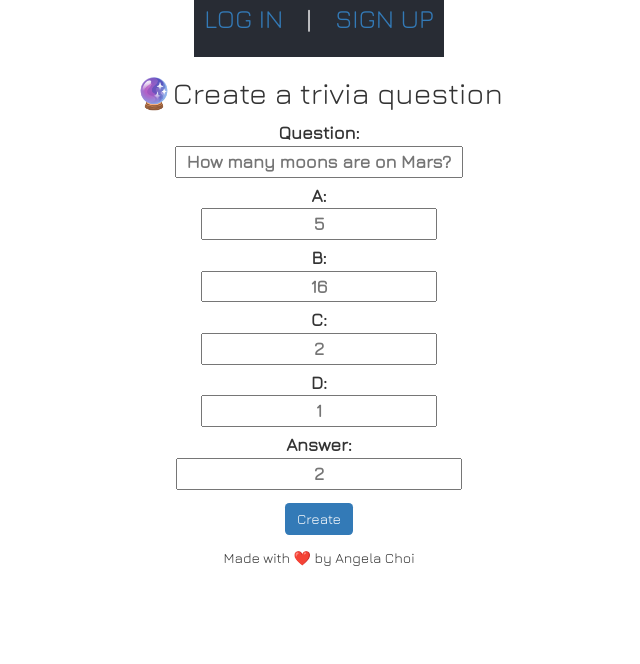
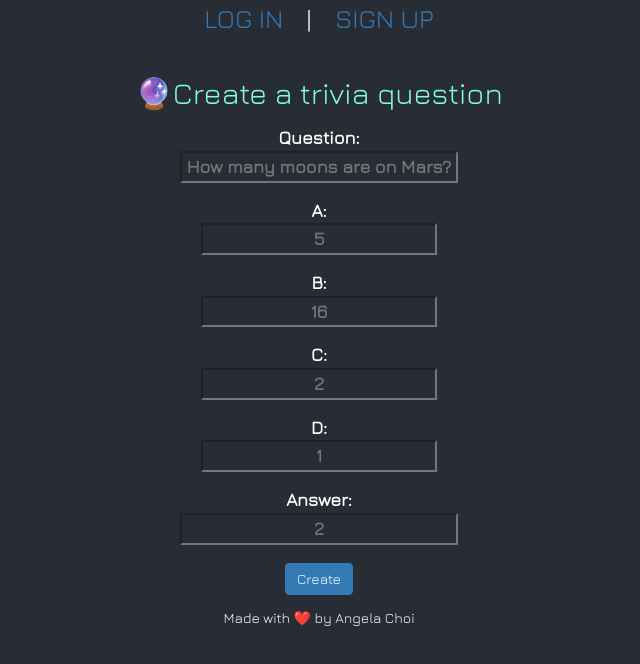
Before and after one commit to angelamchoi/react-trivia-game, a React (Create React App) app: page /create in a window 1280 px wide. Shown: the top 664 px of the page, without its empty margins (321-961 px from the left). Built offline with nearby package versions, Linux system fonts and the light colour scheme; no server answers.

Commit message:
added styling to form to mmake it user friendly

```diff
--- a/src/components/QuizForm/QuizForm.css
+++ b/src/components/QuizForm/QuizForm.css
@@ -4,10 +4,12 @@
     flex-direction: column;
     margin: .5rem;
     align-items: center;
+    color: white;
   }
 
   .container {
     max-width: 550px;
+    color: white;
 
   }
 
@@ -18,10 +20,13 @@
     cursor: pointer;
   }
 
+
   label {
     font-size: 18px;
+    color: white;
+    padding: 5px;
   }
 
-  input textarea {
-    width: 100%;
+  h2 {
+    color: aquamarine;
   }
--- a/src/components/QuizList/QuizList.css
+++ b/src/components/QuizList/QuizList.css
@@ -1,67 +1,9 @@
-/* .card {
-    display: flex;
-    justify-content: center;
-    align-items: center;
-    position: relative;
-    border-radius: .25rem;
-    box-shadow: 0 0 5px 2px rgba(0, 0, 0, .3);
-    background-color: white;
-    transform-style: preserve-3d;
-    cursor: pointer;
-    height: 400px;
-    width: 300px;
-  }
+h1 {
+  color: aquamarine;
+}
 
-  .container {
-    max-width: 250px;
-    margin: 5rem 2rem;
-  }
+.card-list {
+  margin-top: 25px;
+  margin-bottom: 25px;
 
-  .card {
-    display: flex;
-    justify-content: center;
-    align-items: center;
-    position: relative;
-    border-radius: .25rem;
-    box-shadow: 0 0 5px 2px rgba(0, 0, 0, .3);
-    background-color: white;
-    transform-style: preserve-3d;
-    cursor: pointer;
-    height: 400px;
-    width: 500px;
 }
-  .form-group {
-    display: flex;
-    flex-direction: column;
-    margin: .5rem;
-
-  }
-
-  .container {
-    max-width: 250px;
-
-  }
-
-
-.card-grid {
-    display: flex;
-    align-items: center;
-    grid-template-columns: repeat(auto-fill, minmax(200px, 1fr));
-    padding: 10px;
-  }
-
-
-.btn {
-    margin: 8px;
-    border-radius: .3em;
-    border: none;
-    cursor: pointer;
-  }
-
-  label {
-    font-size: 15px;
-  }
-
-  input {
-    width: 100%;
-  } */
--- a/src/components/QuizList/QuizList.jsx
+++ b/src/components/QuizList/QuizList.jsx
@@ -1,5 +1,6 @@
 import React, { Component } from "react";
 import quizService from "../../utils/quizService";
+import "../QuizList/QuizList.css";
 
 class QuizList extends Component {
   constructor() {
@@ -49,7 +50,7 @@ class QuizList extends Component {
   render() {
     return (
       <div>
-        <h1> 🔮My Trivias!</h1>
+        <h1> 🔮My Trivias</h1>
         <div className="card-list">
           <div className="card-grid">
             {this.state.quizzes.map((quiz, i) => (
--- a/src/pages/App/App.css
+++ b/src/pages/App/App.css
@@ -18,8 +18,8 @@ main {
 * {
   font-family: 'Jura', sans-serif;
   scrollbar-width: thin;
-
-
+  background-color: #282c34;
+  color: white;
 }
 
 *::-webkit-scrollbar {
@@ -39,7 +39,6 @@ main {
 }
 
 .App-header {
-  background-color: #282c34;
   display: flex;
   flex-direction: column;
   align-items: center;
--- a/src/pages/QuizPage/QuizPage.jsx
+++ b/src/pages/QuizPage/QuizPage.jsx
@@ -5,6 +5,9 @@ const QuizPage = (props) => {
     return (
         <div className='QuizPage'>
         <h1>Let's play trivia! 🎉</h1>
+        <h4><em>coming soon!</em></h4>
+        <br></br>
+        <br></br>
     </div>
 
     );
```
